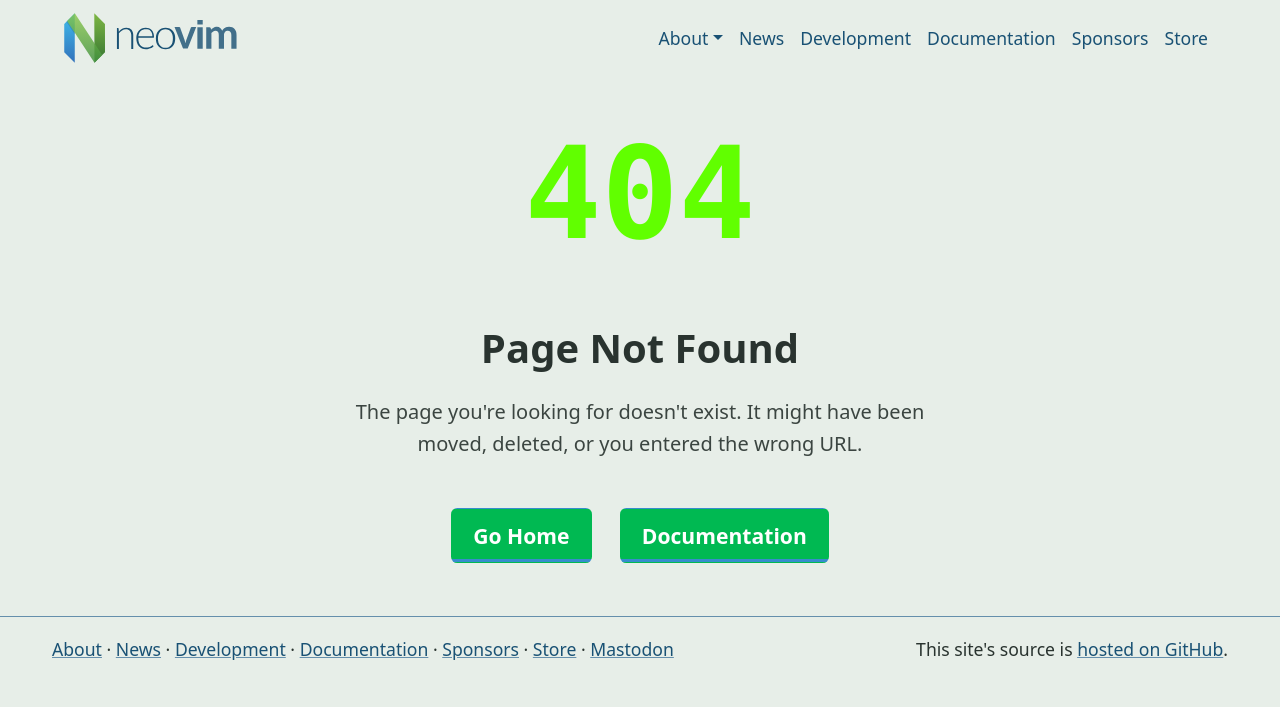
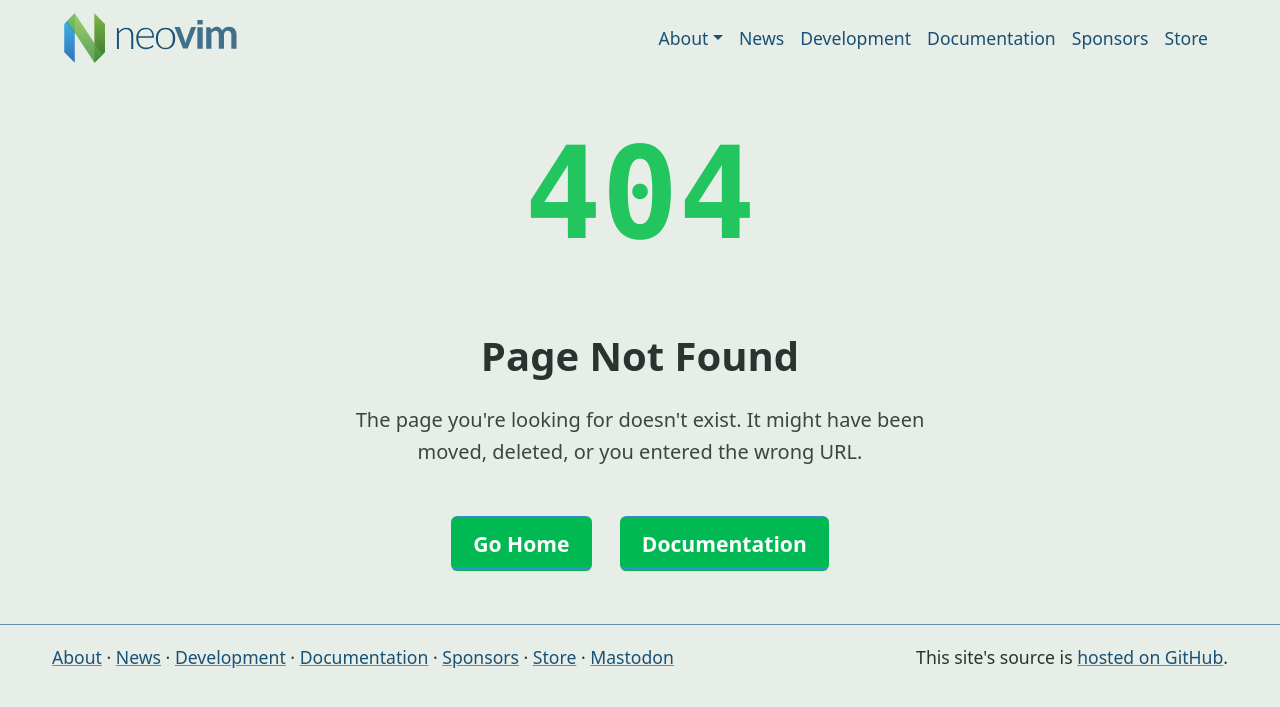
Before and after one commit to neovim/neovim.github.io, a Jekyll site: the page built from 404.html, in a window 1280 px wide. Shown: the top 707 px of the page. Built offline with Jekyll 4.4.1, drawn with Linux system fonts in a browser that asks for light colours; comment, search, counter and statistics services are not loaded.

Commit message:
style: update color .masthead

```diff
--- a/404.html
+++ b/404.html
@@ -15,7 +15,6 @@
         <a href="/" class="btn">Go Home</a>
         <a href="/doc/" class="btn">Documentation</a>
       </div>
-      <div></div> <!-- empty second column -->
     </div>
     </div>
   </div>
@@ -25,9 +24,10 @@
 .masthead .lead {
   font-size: 8rem;
   font-weight: 700;
-  color: #61ff00;
+  color:#22C55E;
   font-family: 'SF Mono', 'Monaco', 'Inconsolata', 'Roboto Mono', 'Courier New', monospace;
   line-height: 1;
+  margin-bottom: 0.5rem;
 }
 
 .masthead h1 {
```
